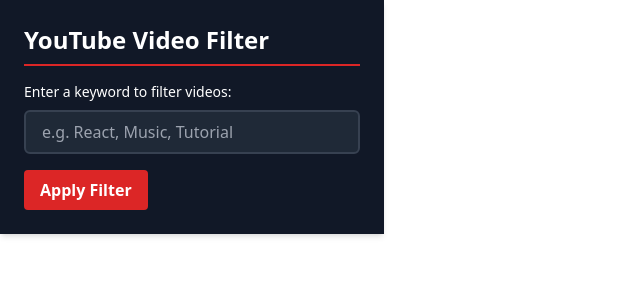
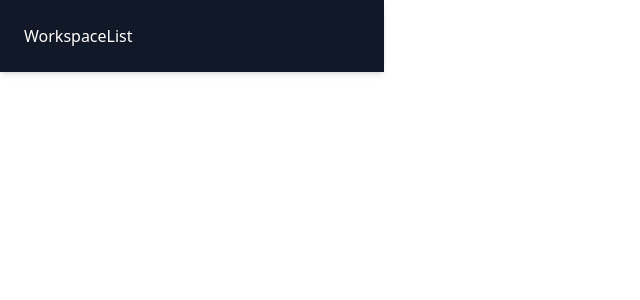
Before and after one commit to DanteTerry/youtube-extension, a React (Vite) app: page / in a window 1280 px wide. Shown: the top 300 px of the page, without its empty margins (0-640 px from the left). Built offline with nearby package versions, Linux system fonts and the light colour scheme.

Commit message:
added routing to extension for different pages

```diff
--- a/package.json
+++ b/package.json
@@ -11,7 +11,8 @@
   },
   "dependencies": {
     "react": "^18.3.1",
-    "react-dom": "^18.3.1"
+    "react-dom": "^18.3.1",
+    "react-router-dom": "^6.26.2"
   },
   "devDependencies": {
     "@eslint/js": "^9.9.0",
--- a/src/App.tsx
+++ b/src/App.tsx
@@ -1,51 +1,21 @@
-import { useState } from "react";
+import { HashRouter as Router, Routes, Route } from "react-router-dom";
+import WorkspaceList from "./components/WorkspaceList";
+import CreateWorkspace from "./components/CreateWorkspace";
+import Workspace from "./components/Workspace";
+import EditWorkspace from "./components/EditWorkspace";
 
 function App() {
-  const [keyword, setKeyword] = useState("");
-  const [statusMessage, setStatusMessage] = useState("");
-
-  const handleKeywordChange = (event: React.ChangeEvent<HTMLInputElement>) => {
-    setKeyword(event.target.value);
-  };
-
-  const handleApplyKeyword = () => {
-    if (keyword.trim() === "") {
-      setStatusMessage("Please enter a keyword.");
-      return;
-    }
-    setStatusMessage("Keyword applied successfully!");
-  };
-
   return (
-    <div className="p-6 bg-gray-900 text-white  shadow-md w-96">
-      <h1 className="text-2xl font-bold text-white mb-4 border-b-2 border-red-600 pb-2">
-        YouTube Video Filter
-      </h1>
-      <div className="mb-4">
-        <label htmlFor="keyword" className="block mb-2 text-sm font-medium">
-          Enter a keyword to filter videos:
-        </label>
-        <input
-          type="text"
-          id="keyword"
-          className="w-full bg-gray-800 text-white px-4 py-2 rounded-md border-2 border-gray-700 focus:outline-none focus:ring-2 focus:ring-red-600"
-          value={keyword}
-          onChange={handleKeywordChange}
-          placeholder="e.g. React, Music, Tutorial"
-        />
+    <Router>
+      <div className="p-6 bg-gray-900 text-white shadow-md w-96">
+        <Routes>
+          <Route path="/" element={<WorkspaceList />} />
+          <Route path="/create-workspace" element={<CreateWorkspace />} />
+          <Route path="/workspace/:id" element={<Workspace />} />
+          <Route path="/edit-workspace/:id" element={<EditWorkspace />} />
+        </Routes>
       </div>
-      <div className="flex items-center justify-between">
-        <button
-          className="bg-red-600 hover:bg-red-700 text-white font-bold py-2 px-4 rounded transition duration-300"
-          onClick={handleApplyKeyword}
-        >
-          Apply Filter
-        </button>
-      </div>
-      {statusMessage && (
-        <p className="mt-4 text-sm text-red-400">{statusMessage}</p>
-      )}
-    </div>
+    </Router>
   );
 }
 
--- /dev/null
+++ b/src/components/CreateWorkspace.tsx
@@ -0,0 +1,6 @@
+function CreateWorkspace() {
+  return (
+    <div>CreateWorkspace</div>
+  )
+}
+export default CreateWorkspace
--- /dev/null
+++ b/src/components/EditWorkspace.tsx
@@ -0,0 +1,4 @@
+function EditWorkspace() {
+  return <div>EditWorkspace</div>;
+}
+export default EditWorkspace;
--- /dev/null
+++ b/src/components/Workspace.tsx
@@ -0,0 +1,4 @@
+function Workspace() {
+  return <div>Workspace</div>;
+}
+export default Workspace;
--- /dev/null
+++ b/src/components/WorkspaceList.tsx
@@ -0,0 +1,4 @@
+function WorkspaceList() {
+  return <div>WorkspaceList</div>;
+}
+export default WorkspaceList;
```
Also changed, not shown: public/manifest.json, 1 other file (tests, documents, lock files or other folders).
